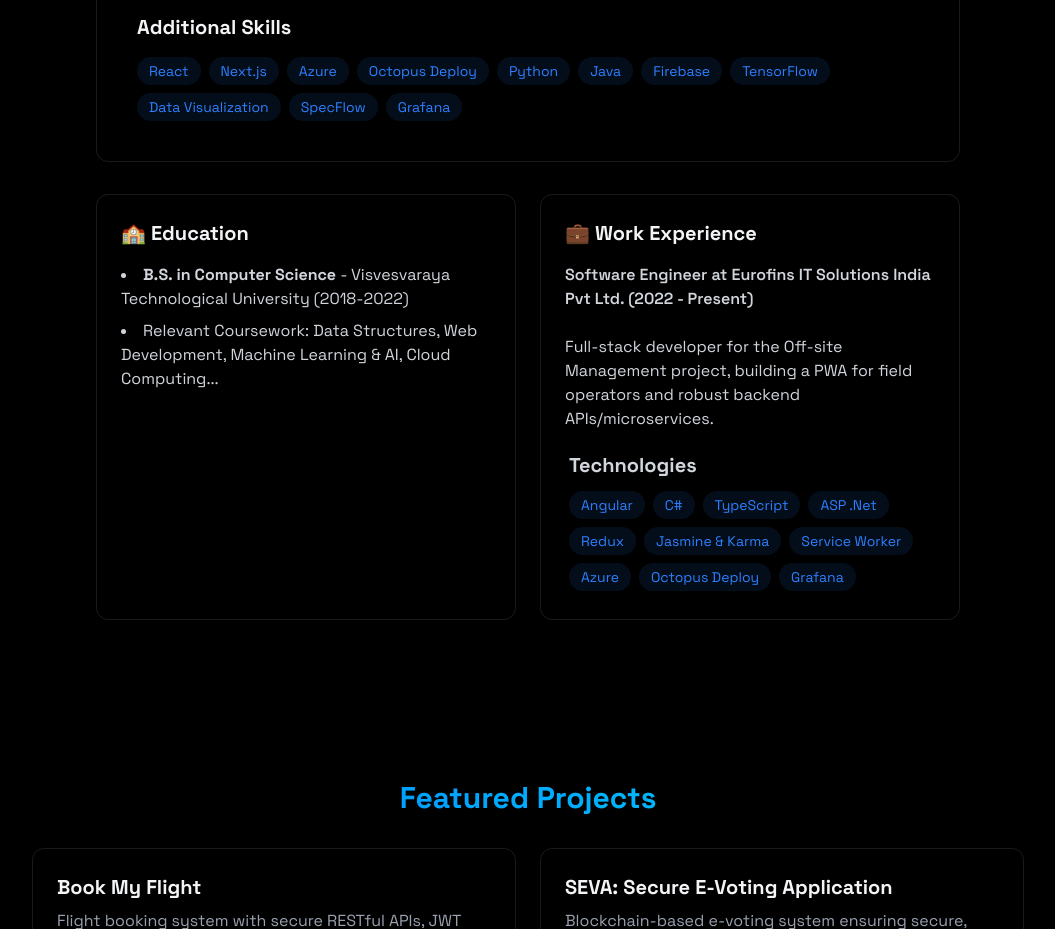
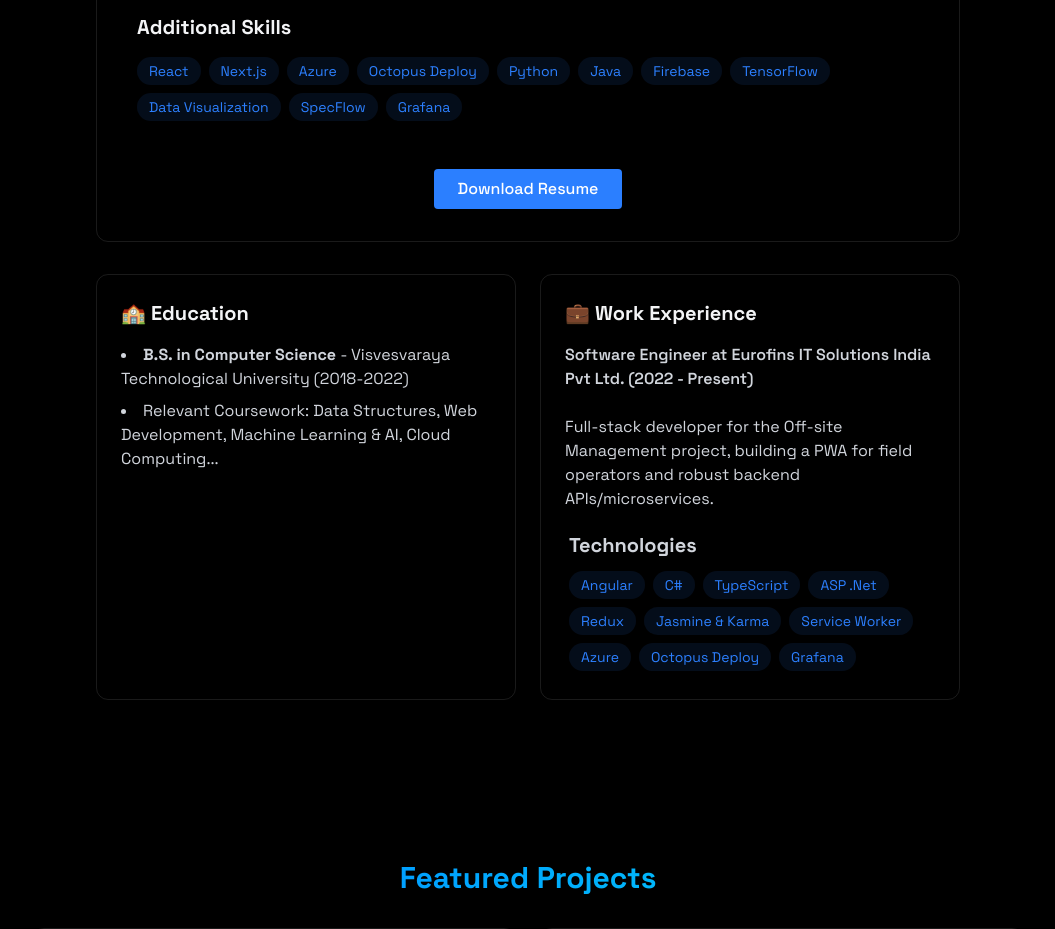
Before and after one commit to kriteshpokhrel/portfolio-react, a React (Vite) app: page / in a window 1280 px wide. Shown: the part 1220-2149 px from the top of the page, without its empty margins (112-1167 px from the left). Built offline with nearby package versions, Linux system fonts and the light colour scheme.

Commit message:
resume added

```diff
--- a/src/components/sections/About.jsx
+++ b/src/components/sections/About.jsx
@@ -39,10 +39,12 @@ export const About = () => {
 
           <div className="rounded-xl p-8 border-white/10 border hover:-translate-y-1 transition-all">
             <p className="text-gray-300 mb-6">
-            Passionate software developer with a strong interest in scalable architecture, system design & performance optimization.
-            Skilled in full-stack development, automation, and debugging.
-            <br/>
-            Focused on writing clean, maintainable code and continuously improving through learning and best practices.
+              Passionate software developer with a strong interest in scalable
+              architecture, system design & performance optimization. Skilled in
+              full-stack development, automation, and debugging.
+              <br />
+              Focused on writing clean, maintainable code and continuously
+              improving through learning and best practices.
             </p>
 
             {/* First row */}
@@ -80,24 +82,33 @@ export const About = () => {
               </div>
             </div>
 
-            {/* Second Row */}
+            {/* Download Resume */}
             <div className="grid grid-cols-1 md:grid-cols-1 gap-6">
               <div className="rounded-xl p-2 hover:-translate-y-1 transition-all">
                 <h3 className="text-xl font-bold mb-4"> Additional Skills</h3>
                 <div className="flex flex-wrap gap-2">
                   {additionalSkills.map((tech, key) => (
                     <span
-                    key={key}
-                    className="bg-blue-500/10 text-blue-500 py-1 px-3 rounded-full text-sm hover:bg-blue-500/20
+                      key={key}
+                      className="bg-blue-500/10 text-blue-500 py-1 px-3 rounded-full text-sm hover:bg-blue-500/20
                     hover:shadow-[0_2px_8px_rgba(59,130,246,0.2)] transition
                     "
                     >
                       {tech}
                     </span>
-
                   ))}
                 </div>
               </div>
+            </div>
+
+            <div className="flex justify-center pt-10">
+              <a
+                href="/Kritesh-Pokhrel_Resume.pdf"
+                download
+                className="bg-blue-500 text-white py-2 px-6 rounded font-medium transition hover:-translate-y-0.5 hover:shadow-[0_0_15px_rgba(59,130,246,0.4)]"
+              >
+                Download Resume
+              </a>
             </div>
           </div>
 
```
Also changed, not shown: 1 other file (tests, documents, lock files or other folders).
